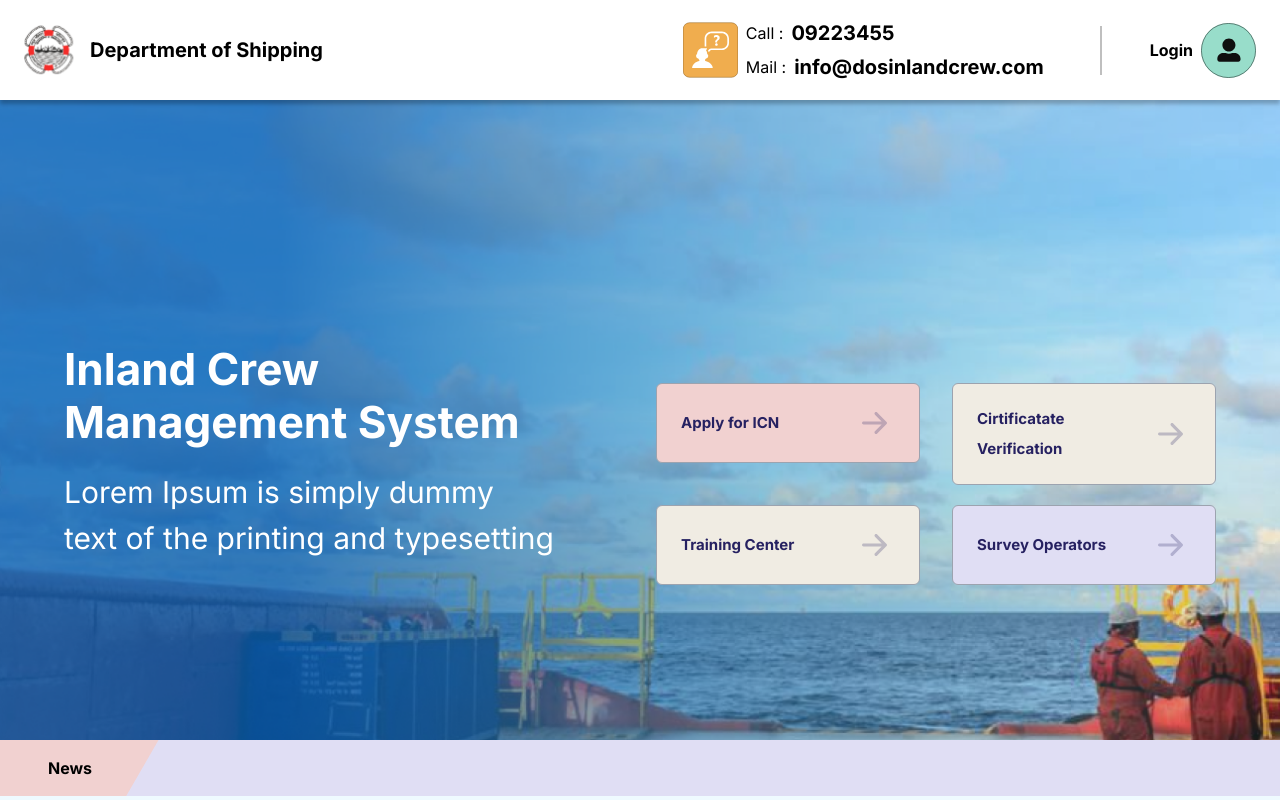
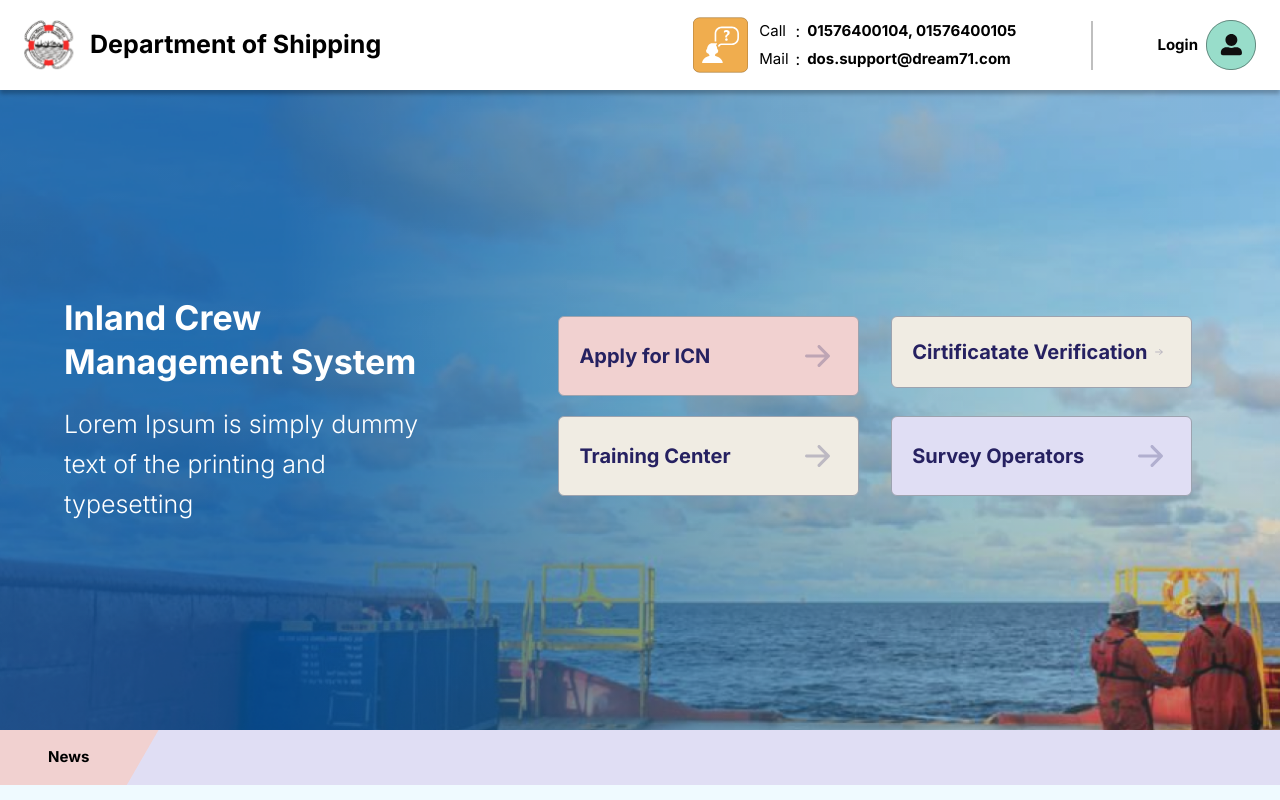
Before and after one commit to rafiulkabir1999/doscrew, a Next.js app: page / in a window 1280 px wide. Shown: the top 800 px of the page. Built offline with nearby package versions, Linux system fonts and the light colour scheme.

Commit message:
updated hero section

```diff
--- a/components/dashboard/Dashboard.jsx
+++ b/components/dashboard/Dashboard.jsx
@@ -46,7 +46,7 @@ export default function Dashboard(){
     Details: "Details"
 },
 {
-    sino: 4,
+    sino: 4000000,
     Applicationid: 1235,
     name: "New COC Application",
     Payment: "Yes",
@@ -57,6 +57,31 @@ export default function Dashboard(){
     Result: "Fail",
     CoC_Issued: "Yes",
     Details: "Details"
+},
+{
+  sino: 4000000,
+  Applicationid: 1235,
+  name: "New COC Application",
+  Payment: "Yes",
+  Admit_Card: "print",
+  Written: "Pass",
+  Oral: 'Pass',
+  Eye_Test: "Fail",
+  Result: "Fail",
+  CoC_Issued: "Yes",
+  Details: "Details"
+},
+{
+  sino: 95340,
+  Applicationid: 1234,
+  name: "New COC Application",
+  Payment: "Yes",
+  Admit_Card: "print",
+  Written: "Pass",
+  Eye_Test: "Fail",
+  Result: "Fail",
+  CoC_Issued: "Yes",
+  Details: "Details"
 },
 ]
 
--- a/components/dashboard/SeaServiceRecord.jsx
+++ b/components/dashboard/SeaServiceRecord.jsx
@@ -32,12 +32,12 @@ export default function Dashboard(){
                 <th>Details</th>
             </tr>
 
-           {StatusofApplication.map( list => {
+           {/* {StatusofApplication.map( list => {
             return     <tr>
                    <td>1</td>
                    <td>123</td>
                </tr>
-           })}
+           })} */}
 
          </table>
         </div>
--- a/components/header/header.jsx
+++ b/components/header/header.jsx
@@ -17,7 +17,7 @@ export default function Header(){
         <div className="relative px-4 py-6 flex  items-center shadow-header fixed w-full bg-white z-40 md:px-4 md:py-2 xl:px-6  ">
 
 
-        {/* Menu Icon */}
+ {/* Menu Icon */}
     <div className="flex flex-col gap-1 px-4 cursor-pointer md:hidden"  onClick={handleManubar}>
       <div className="w-[18px] h-[2px] rounded-full  bg-black"></div>
       <div className="w-[18px] h-[2px] rounded-full   bg-black"></div>
@@ -28,23 +28,49 @@ export default function Header(){
      <div className="flex gap-x-2 items-center grow  md:gap-x-4">
    <Link href='/'>
    <img src="./icon/logo.svg" className="w-[28px] md:w-[50px]" alt="department of shipping" />
-   </Link>
-    <h2 className="text-black font-inter font-bold text-[16px] md:text-[20px] xl:text-[20px]">
-      <Link href='/'>
+   </Link><Link href='/'>
+    <h2 className="text-black font-inter font-bold text-[16px] md:text-[20px] xl:text-[25px] 2xl:text-[30px]">
+
         Department of Shipping
-      </Link>
-      </h2>
+
+      </h2></Link>
     </div>
 
-    {/* info */}
-    <div className="flex jistify-between items-center gap-x-2  xl:gap-x-12 md:flex">
+  {/* info */}
+    <div className="flex jistify-between items-center gap-x-4  xl:gap-x-16 md:flex">
      <div className="hidden  gap-x-2   p-2 md:flex">
       <img src="./icon/contact.svg" className="w-[55px]  " alt="" />
-      <div className="flex flex-col justify-center item-center font-[400]  leading-[34px] shrink">
-      <p className="flex text-black font-inter text-12 font-normal leading-34 gap-x-2 xl:text-[16px]">Call : <span className="text-black font-inter text-[12px] font-bold leading-34 xl:text-[20px]">09223455 </span> </p>
-      <p className="flex text-black font-inter text-12 font-normal leading-34 gap-x-2 xl:text-[16px]">Mail : <span className="text-black font-inter text-[12px] font-bold leading-34 xl:text-[20px]"> info@dosinlandcrew.com</span> </p>
-      </div>
+      {/* <div className="flex flex-col justify-center  font-[400]  leading-[34px] shrink">
+      <div className="flex text-black font-inter text-sm font-normal leading-34 gap-x-2 xl:text-[16px]">Call : <div className="text-black font-inter text-sm font-bold font-bold justify-self-auto font-inter  flex items-center leading-34 xl:text-[20px]">09223455 </div> </div>
+      <div className="flex text-black font-inter text-sm font-normal leading-34 gap-x-2 xl:text-[16px]">Mail : <div className="text-black font-inter text-sm font-bold font-bold  leading-34 font-inter flex items-center xl:text-[20px]"> info@dosinlandcrew.com</div> </div>
+      </div> */}
+
+      <table className="table table-auto border-separate border-spacing-y-">
+        <tbody className="space-y-2">
+
+        <tr className="p-2 ">
+          <td>
+             <div className="flex text-black  font-inter text-sm font-normal leading-34 gap-x-2 xl:text-[15px]">Call</div>
+          </td>
+          <td className="px-1">: </td>
+         <td>
+         <div className="text-black  text-sm font-bold  leading-34 font-inter xl:text-[15px]"> 01576400104, 01576400105</div>
+         </td>
+           </tr>
+
+           <tr className="p-2">
+          <td>
+             <div className="flex text-black  font-inter text-sm font-normal leading-34 lg:text-sm  gap-x-2 xl:text-[15px] ">Mail</div>
+          </td>
+          <td className="px-1">:</td>
+         <td>
+         <div className="text-black  text-sm font-bold  leading-34 font-inter lg:text-sm xl:  xl:text-[15px] "> dos.support@dream71.com</div>
+         </td>
+           </tr>
+        </tbody>
+      </table>
      </div>
+     {/* devider between info and login */}
      <span className="hidden md:block">
       <img src="./icon/devidericon.svg" className="" alt="" />
      </span>
@@ -52,8 +78,8 @@ export default function Header(){
    {/* Login  */}
    <Link href='/login'>
    <div className="flex items-center py-2 gap-2 md:gap-2 cursor-pointer">
-     <p className="text-black text-center font-inter text-[9px] font-bold leading-normal md:text-[16px]">Login</p>
-     <img src="./icon/usericon.svg"  className ='w-[28px] md:w-[55px] ' alt="" />
+     <p className="text-black text-center font-inter text-[9px] font-bold font-inter leading-normal md:text-xl xl:text-[15px]">Login</p>
+     <img src="./icon/usericon.svg"  className ='w-[28px] md:w-[30px] xl:w-[50px] 2xl:w-[30px] 2xl:' alt="" />
      </div>
    </Link>
     </div>
--- a/components/hero/hero.jsx
+++ b/components/hero/hero.jsx
@@ -5,15 +5,25 @@ export default function Hero(){
 
 
     return(
-        <div className=" p-4 bg-bg_image grid grid-row-1 pt-20 p-16 obj-cover px-8  bg-cover bg-no-repeat bg-center items-center  xl:px-16  pt-16 gap-y-5 gap-x-8 gap-x-2 h-screen md:grid-cols-2 md:gap-x-8 md:h-[80vh] md:flex-row">
-            <div className="flex flex-col gap-10 flex-.5 pt-30  md:pt-0 md:gap-5  ">
-               <p className='text-white  text-[44px] font-bold leading-[44px]   xl:text-[44px]  xl:max-w-[500px] xl:font-bold xl:leading-[53px]'>Inland Crew Management System</p>
-               <p className='text-white leading-[26px] text-[17px] font-normal  md:text-[20px] xl:max-w-[490px] md:leading-[30px] xl:text-[30px]  xl:font-[400]  xl:leading-[46px] '>Lorem Ipsum is simply dummy text of the printing and typesetting</p>
+
+
+
+       <div className=" p-4 bg-bg_image grid grid-row-1   obj-cover px-8  bg-cover bg-no-repeat bg-center items-center  xl:px-16     h-screen md:grid-cols-2 md:gap-x-8 md:h-[80vh] md:flex-row
+       xl:grid-cols-5 xl:gap-6 xl:p-10">
+
+             <div className="flex flex-col gap-10  pt-30  md:pt-0 md:gap-5 xl:col-span-2 xl:pt-0  ">
+               <p className='text-white  text-[44px] font-bold leading-[44px]   xl:text-[34px] xl:leading-[34px] xlmax-w-[500px] xl:font-bold xl:pr-16 xl:leading-[44px] 2xl:leading-[53px] '>Inland Crew Management System</p>
+               <p className='text-white leading-[26px] text-[17px] font-normal  md:text-[20px]  md:leading-[30px] xl:pr-16 xl:text-[25px]  xl:font-[300]  xl:text[19px] xl:leading-[40px]  2xl:leading-[46px]'>Lorem Ipsum is simply dummy text of the printing and typesetting</p>
             </div>
-            <div className="flex-1 overflow-hidden  ">
+
+            <div className=" overflow-hidden col-span-3 px-4  ">
               <Button/>
 
             </div>
+
+
         </div>
+
+
     )
 }
--- a/components/heroButton/heroButton.jsx
+++ b/components/heroButton/heroButton.jsx
@@ -25,10 +25,12 @@ export default function heroButton(){
   ]
     return(
 
-      <div className="grid  grid-cols-2  gap-y-5 gap-x-8 gap-x-2 md:pt-16 md:grid-cols-2 md:pt-0 md:gap-x-8">
+      <div className="grid  grid-cols-2  gap-y-5 gap-x-8 gap-x-2 md:pt-16 md:grid-cols-2 md:pt-0 md:gap-x-8 xl:pt-0 xl:p-2">
     {
              ButtonList.map ( list => {
-              return <ButtonheroSection details = {list} />
+              return <div key={list.name}>
+                <ButtonheroSection details = {list} />
+              </div>
              })
           }
 
--- a/components/layout/buttonherosection.jsx
+++ b/components/layout/buttonherosection.jsx
@@ -3,8 +3,8 @@ export default function Buttonherosection (props) {
     return(
        <div>
          <Link href={props?.details?.link}>
-        <div className={`${props.details.color}  p-0 py-2  flex items-center border-gray-400 border border-baseblue shrink-0 justify-between rounded border cursor-pointer   md:gap-0   rounded-md border border-blue-500 md:p-6 px-2 md:py-5  hover:bg-green-200 `}>
-        <p className="pl-2 font-[700] text-[9px] font-bold text-baseblue md:text-[15px] md:p-0 md:leading-[20px] xl:leading-[30.26px] font-inter">{props && props.details.name}</p>
+        <div className={`${props.details.color}  p-0 py-2  flex items-center border-gray-400 border border-baseblue shrink-0 justify-between rounded border cursor-pointer   md:gap-0   rounded-md border border-blue-500 md:p-6 px-2 md:py-5 xl:p-5  hover:bg-green-200 `}>
+        <p className=" font-[700] text-[9px] font-bold text-baseblue md:text-[15px] md:p-0 md:leading-[20px] xl:leading-[30.26px] font-inter xl:font-bold xl:shrink-0 xl:text-[20px]">{props && props.details.name}</p>
         <span className="flex items-center text-baseblue text-4xl p-2 opacity-50 text-2xl xl:text-4xl ">
           <img src="./icon/buttonarrowRight.svg" className="w-[25px]" alt="" />
         </span>
--- a/components/news/news.jsx
+++ b/components/news/news.jsx
@@ -24,7 +24,7 @@ export default function News(){
             <div className="relative overflow-hidden flex items-center  p-4  ">
               <div className='absolute top-[-60px] left-[-130px] w-[300px] rotate-[-60deg] h-[200px] bg-[#F1D1D0] z-20 '></div>
               <div className='absolute w-full h-[91px] bg-[#E0DEF4]'></div>
-              <p className='relative text-black font-inter text-25 font-bold leading-normal z-40 px-8 '>News</p>
+              <p className='relative text-black font-inter  font-bold leading-normal z-40 px-8  xl:text-[15px] 2xl:text-[30px]'>News</p>
              </div>
 
              <div className="flex  flex-col py-10 px-2 gap-10 justify-between md:px-10 md:py-10 md:flex-row">
@@ -43,8 +43,8 @@ export default function News(){
                   </div>
                 </div>
                 <div className=' flex flex-col  gap-y-4'>
-                  { CardList.map( item => {
-                     return <Card details = {item} />
+                  { CardList.map( (item, indx) => {
+                     return <Card key={indx} details = {item} />
                   })}
                 </div>
              </div>
--- a/tailwind.config.js
+++ b/tailwind.config.js
@@ -9,9 +9,9 @@ module.exports = {
     extend: {
       backgroundImage: {
 
-            'bg_image' : "url(../public/cover.png)",
+            'bg_image' : "linear-gradient(rgba(0, 0, 0, 0.1), rgba(0, 0, 0, 0.1)),url(../public/cover.png)",
             "bgnotice" : "url(../public/coversm.jpg)",
-            "bg_Cover" :   "url(../public/coverFullScreen.png)",
+            "bg_Cover" : "linear-gradient(rgba(0, 0, 0, 0.1), rgba(0, 0, 0, 0.2)),url(../public/coverFullScreen.png)",
             "card1":"url(../public/card1.png)",
             "card2":"url(../public/card2.png)"
 
```
Also changed, not shown: components/dashboard/StatusofApplicaton.jsx (+8 -8 lines), components/layout/headerbackup.jsx (added, +13 -0 lines).
